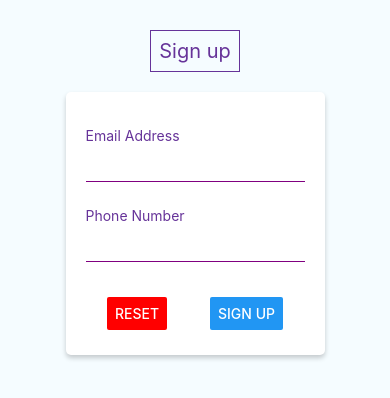
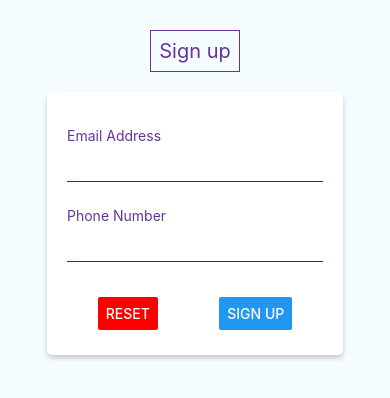
Before and after one commit to qcwssss/CS5520-Assignment1, a React Native app: screen / in a window 390 px wide. Shown: the top 398 px of the page. Built offline with nearby package versions, Linux system fonts and the light colour scheme.

Commit message:
refactor custom button component

```diff
--- a/App.js
+++ b/App.js
@@ -1,6 +1,7 @@
 import { StatusBar } from "expo-status-bar";
 import { SafeAreaView } from "react-native";
-import Register from "./screens/register";
+import ConfirmScreen from "./screens/ConfirmScreen";
+import Register from "./screens/SignupScreen";
 import { styles } from "./styles/styles";
 
 export default function App() {
@@ -8,6 +9,7 @@ export default function App() {
     <SafeAreaView style={styles.container}>
       <StatusBar style="auto" />
       <Register />
+      {/* {isConfirm && <ConfirmScreen />} */}
     </SafeAreaView>
   );
 }
--- /dev/null
+++ b/components/ButtonComponent.js
@@ -0,0 +1,13 @@
+import { View, Button } from "react-native";
+import { styles } from "../styles/styles";
+import React from "react";
+
+const BasicButton = ({ btnTitle, onClick, btnColor = "" }) => {
+  return (
+    <View style={styles.button}>
+      <Button title={btnTitle} color={btnColor} onPress={onClick} />
+    </View>
+  );
+};
+
+export default BasicButton;
--- /dev/null
+++ b/components/Header.js
@@ -0,0 +1,13 @@
+import { View, Text } from "react-native";
+import React from "react";
+import { styles } from "../styles/styles";
+
+const SignupHeader = () => {
+  return (
+    <View>
+      <Text style={styles.header}>Sign up</Text>
+    </View>
+  );
+};
+
+export default SignupHeader;
--- /dev/null
+++ b/components/InputCard.js
@@ -0,0 +1,89 @@
+import { View, Text, TextInput, Button } from "react-native";
+import React, { useState } from "react";
+import { styles } from "../styles/styles";
+import BasicButton from "./ButtonComponent";
+
+const InputCard = ({ onSignup }) => {
+  const [email, setEmail] = useState("");
+  const [emailError, setEmailError] = useState("");
+
+  const validateEmail = (email) => {
+    const emailRegex = /^[a-zA-Z0-9._-]+@[a-zA-Z0-9.-]+\.[a-zA-Z]{2,4}$/;
+    if (!emailRegex.test(email)) {
+      setEmailError("Please enter a valid email");
+    } else {
+      setEmailError("");
+    }
+  };
+
+  const [phone, setPhone] = useState("");
+  const [phoneError, setPhoneError] = useState("");
+
+  const validatePhoneNumber = (phoneNumber) => {
+    var phoneRegex = /^\d{10}$/;
+    if (!phoneRegex.test(phoneNumber)) {
+      setPhoneError("Please enter a valid phone number");
+    } else {
+      setPhoneError("");
+    }
+  };
+
+  const reset = () => {
+    setEmailError("");
+    setEmail("");
+    setPhoneError("");
+    setPhone("");
+  };
+
+  const onClickSignup = () => {
+    validateEmail(email);
+    validatePhoneNumber(phone);
+    if (
+      emailError === "" &&
+      phoneError === "" &&
+      email.length > 3 &&
+      phone.length === 10
+    ) {
+      onSignup();
+    }
+  };
+
+  return (
+    <View style={styles.card}>
+      <View style={styles.inputContainer}>
+        <Text style={styles.inputLabel}>Email Address</Text>
+        <TextInput
+          style={styles.inputField}
+          value={email}
+          onChangeText={(inputEmail) => {
+            setEmail(inputEmail);
+          }}
+        />
+        {emailError !== "" && <Text style={styles.error}>{emailError}</Text>}
+      </View>
+      <View style={styles.inputContainer}>
+        <Text style={styles.inputLabel}>Phone Number</Text>
+        <TextInput
+          style={styles.inputField}
+          value={phone}
+          onChangeText={(inputPhoneNumber) => {
+            setPhone(inputPhoneNumber);
+          }}
+        />
+        {phoneError !== "" && <Text style={styles.error}>{phoneError}</Text>}
+      </View>
+      <View style={styles.buttonContainer}>
+        {/* <View style={styles.button}>
+          <Button title="Reset" color={"red"} onPress={reset} />
+        </View> */}
+        <BasicButton btnTitle={"Reset"} btnColor={"red"} onClick={reset} />
+        {/* <View style={styles.button}>
+          <Button title="Sign up" onPress={onClickSignup} />
+        </View> */}
+        <BasicButton btnTitle={"Sign Up"} onClick={onClickSignup} />
+      </View>
+    </View>
+  );
+};
+
+export default InputCard;
--- a/components/validate.js
+++ /dev/null
@@ -1 +0,0 @@
-export { validateEmail };
--- /dev/null
+++ b/screens/ConfirmScreen.js
@@ -0,0 +1,39 @@
+import { View, Text, Modal, StyleSheet, Button } from "react-native";
+import React from "react";
+import { styles } from "../styles/styles";
+import SignupHeader from "../components/Header";
+
+const ConfirmScreen = ({ modalVisible }) => {
+  return (
+    <Modal visible={modalVisible}>
+      <View style={[styles.container, { justifyContent: "center" }]}>
+        <View style={styles.card}>
+          <Text>You have entered:</Text>
+          <Text>Email</Text>
+          <Text>phone</Text>
+          <Text>Please confirm they are correct</Text>
+          <View style={confirmStyles.buttonContainer}>
+            <View style={styles.button}>
+              <Button title="Go back" color={"red"} />
+            </View>
+            <View style={styles.button}>
+              <Button title="Confirm" />
+            </View>
+            <View style={styles.button}>
+              <Button title="Finish later" />
+            </View>
+          </View>
+        </View>
+      </View>
+    </Modal>
+  );
+};
+
+const confirmStyles = StyleSheet.create({
+  buttonContainer: {
+    alignItems: "center",
+    marginTop: 10,
+  },
+});
+
+export default ConfirmScreen;
--- /dev/null
+++ b/screens/SignupScreen.js
@@ -0,0 +1,23 @@
+import { View, Text, TextInput, StyleSheet, Button } from "react-native";
+import InputCard from "../components/InputCard";
+import { useState } from "react";
+import { styles } from "../styles/styles";
+import SignupHeader from "../components/Header";
+import ConfirmScreen from "./ConfirmScreen";
+
+const Register = () => {
+  const [sigupClicked, setSigupClicked] = useState(false);
+  const onSignup = () => {
+    setSigupClicked(true);
+  };
+
+  return (
+    <View style={styles.container}>
+      <SignupHeader />
+      <InputCard onSignup={onSignup} />
+      <ConfirmScreen modalVisible={sigupClicked} />
+    </View>
+  );
+};
+
+export default Register;
--- a/screens/register.js
+++ /dev/null
@@ -1,51 +0,0 @@
-import { View, Text, TextInput, StyleSheet, Button } from "react-native";
-import React, { useState } from "react";
-import { styles } from "../styles/styles";
-
-const Register = () => {
-  const [email, setEmail] = useState("");
-  const [emailError, setEmailError] = useState("");
-
-  const validateEmail = (email) => {
-    const emailRegex = /^[a-zA-Z0-9._-]+@[a-zA-Z0-9.-]+\.[a-zA-Z]{2,4}$/;
-    if (!emailRegex.test(email)) {
-      setEmailError("Invalid email format");
-    } else {
-      setEmailError("");
-    }
-    // console.log(emailError, email);
-  };
-
-  return (
-    <View style={styles.container}>
-      <Text style={styles.header}>Sign up</Text>
-      <View style={styles.card}>
-        <View style={styles.inputContainer}>
-          <Text style={styles.inputLabel}>Email Address</Text>
-          <TextInput
-            style={styles.inputField}
-            value={email}
-            onChangeText={(inputEmail) => {
-              setEmail(inputEmail);
-            }}
-          />
-          {emailError !== "" && <Text style={styles.error}>{emailError}</Text>}
-        </View>
-        <View style={styles.inputContainer}>
-          <Text style={styles.inputLabel}>Phone Number</Text>
-          <TextInput style={styles.inputField} />
-        </View>
-        <View style={styles.buttonContainer}>
-          <View style={styles.button}>
-            <Button title="Reset" color={"red"} />
-          </View>
-          <View style={styles.button}>
-            <Button title="Sign up" onPress={() => validateEmail(email)} />
-          </View>
-        </View>
-      </View>
-    </View>
-  );
-};
-
-export default Register;
--- a/styles/styles.js
+++ b/styles/styles.js
@@ -33,7 +33,7 @@ const styles = StyleSheet.create({
   card: {
     marginTop: 20,
     backgroundColor: "white",
-    width: "70%",
+    width: "80%",
     padding: 20,
     borderRadius: 5,
     shadowColor: "#000",
@@ -43,6 +43,9 @@ const styles = StyleSheet.create({
       width: 0,
       height: 3,
     },
+  },
+  confirmCard: {
+    alignSelf: "center",
   },
   inputContainer: {
     marginTop: 5,
```
Also changed, not shown: screens/sign-up.js (deleted, +0 -52 lines), components/ConfirmInfo.js (added).
